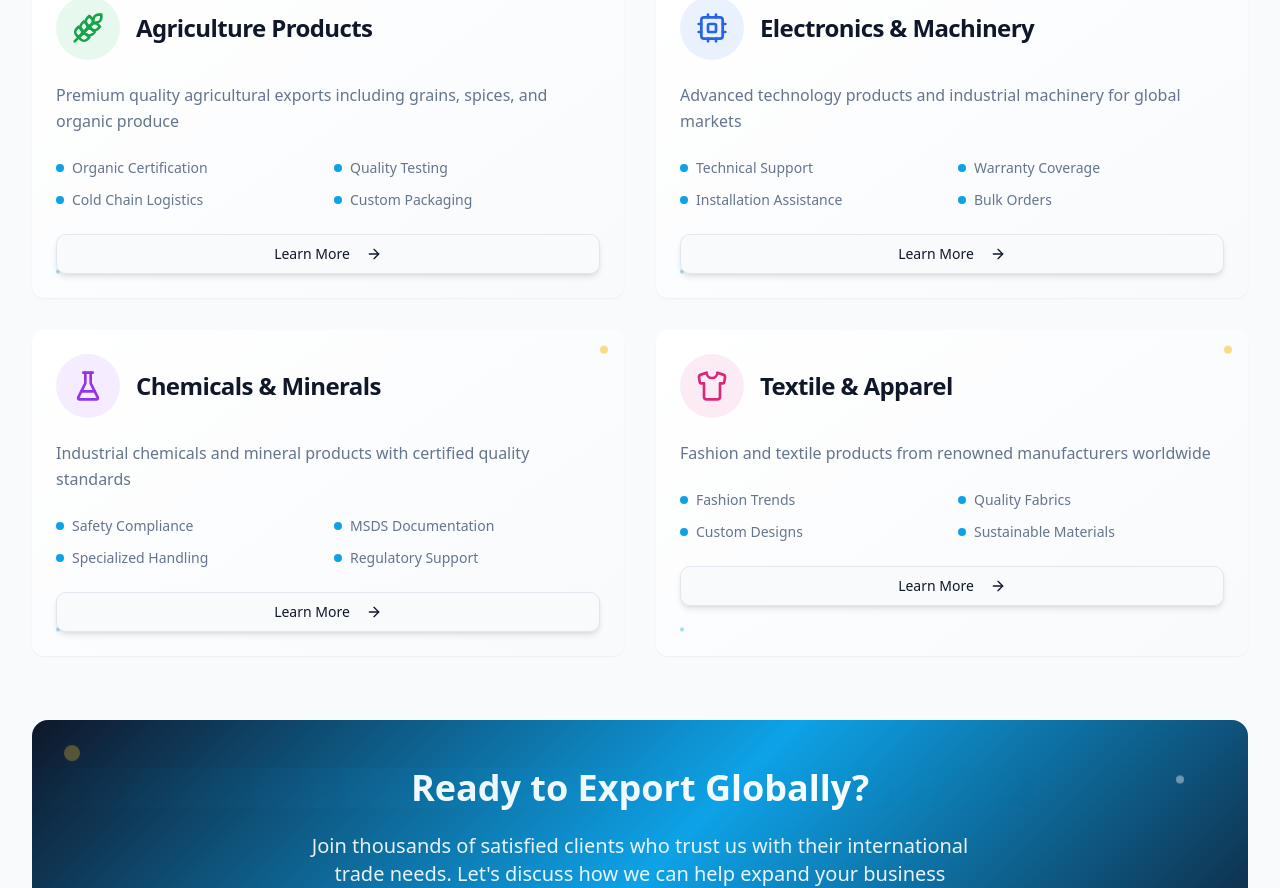
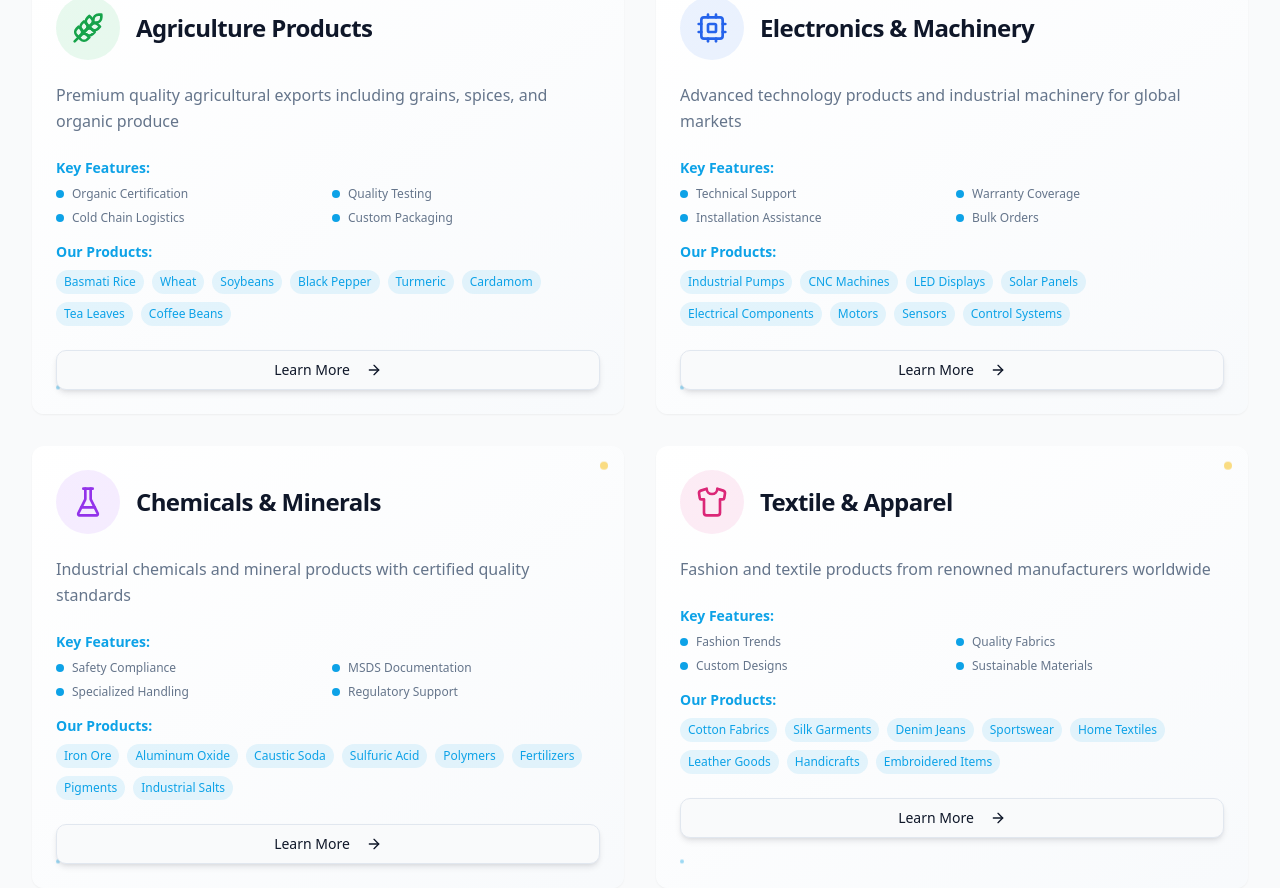
Before and after one commit to tirth71/global-portals-express, a React (Vite) app: page / in a window 1280 px wide. Shown: the part 2279-3167 px from the top of the page. Built offline with nearby package versions, Linux system fonts and the light colour scheme.

Commit message:
Add service product details
Add product details and a list of services to the Services section.

```diff
--- a/src/components/Services.tsx
+++ b/src/components/Services.tsx
@@ -9,6 +9,7 @@ const Services = () => {
       title: "Agriculture Products",
       description: "Premium quality agricultural exports including grains, spices, and organic produce",
       features: ["Organic Certification", "Quality Testing", "Cold Chain Logistics", "Custom Packaging"],
+      products: ["Basmati Rice", "Wheat", "Soybeans", "Black Pepper", "Turmeric", "Cardamom", "Tea Leaves", "Coffee Beans"],
       color: "bg-green-500/10 text-green-600"
     },
     {
@@ -16,6 +17,7 @@ const Services = () => {
       title: "Electronics & Machinery",
       description: "Advanced technology products and industrial machinery for global markets",
       features: ["Technical Support", "Warranty Coverage", "Installation Assistance", "Bulk Orders"],
+      products: ["Industrial Pumps", "CNC Machines", "LED Displays", "Solar Panels", "Electrical Components", "Motors", "Sensors", "Control Systems"],
       color: "bg-blue-500/10 text-blue-600"
     },
     {
@@ -23,6 +25,7 @@ const Services = () => {
       title: "Chemicals & Minerals",
       description: "Industrial chemicals and mineral products with certified quality standards",
       features: ["Safety Compliance", "MSDS Documentation", "Specialized Handling", "Regulatory Support"],
+      products: ["Iron Ore", "Aluminum Oxide", "Caustic Soda", "Sulfuric Acid", "Polymers", "Fertilizers", "Pigments", "Industrial Salts"],
       color: "bg-purple-500/10 text-purple-600"
     },
     {
@@ -30,6 +33,7 @@ const Services = () => {
       title: "Textile & Apparel",
       description: "Fashion and textile products from renowned manufacturers worldwide",
       features: ["Fashion Trends", "Quality Fabrics", "Custom Designs", "Sustainable Materials"],
+      products: ["Cotton Fabrics", "Silk Garments", "Denim Jeans", "Sportswear", "Home Textiles", "Leather Goods", "Handicrafts", "Embroidered Items"],
       color: "bg-pink-500/10 text-pink-600"
     }
   ];
@@ -71,14 +75,31 @@ const Services = () => {
                 <p className="text-muted-foreground leading-relaxed group-hover:text-foreground transition-colors duration-300">{service.description}</p>
               </CardHeader>
               <CardContent className="relative z-10">
-                <div className="grid grid-cols-2 gap-3 mb-6">
-                  {service.features.map((feature, featureIndex) => (
-                    <div key={feature} className="flex items-center space-x-2 group/feature animate-fade-in-left" style={{ animationDelay: `${(index * 200) + (featureIndex * 100)}ms` }}>
-                      <div className="w-2 h-2 bg-secondary rounded-full flex-shrink-0 group-hover/feature:animate-pulse-glow group-hover/feature:scale-125 transition-transform duration-300"></div>
-                      <span className="text-sm text-muted-foreground group-hover:text-foreground transition-colors duration-300">{feature}</span>
+                <div className="space-y-4 mb-6">
+                  <div>
+                    <h4 className="text-sm font-semibold text-secondary mb-2">Key Features:</h4>
+                    <div className="grid grid-cols-2 gap-2">
+                      {service.features.map((feature, featureIndex) => (
+                        <div key={feature} className="flex items-center space-x-2 group/feature animate-fade-in-left" style={{ animationDelay: `${(index * 200) + (featureIndex * 100)}ms` }}>
+                          <div className="w-2 h-2 bg-secondary rounded-full flex-shrink-0 group-hover/feature:animate-pulse-glow group-hover/feature:scale-125 transition-transform duration-300"></div>
+                          <span className="text-xs text-muted-foreground group-hover:text-foreground transition-colors duration-300">{feature}</span>
+                        </div>
+                      ))}
                     </div>
-                  ))}
+                  </div>
+
+                  <div>
+                    <h4 className="text-sm font-semibold text-secondary mb-2">Our Products:</h4>
+                    <div className="flex flex-wrap gap-2">
+                      {service.products.map((product, productIndex) => (
+                        <span key={product} className="text-xs bg-secondary/10 text-secondary px-2 py-1 rounded-full hover:bg-secondary hover:text-white transition-all duration-300 cursor-pointer animate-scale-in" style={{ animationDelay: `${(index * 200) + (productIndex * 50)}ms` }}>
+                          {product}
+                        </span>
+                      ))}
+                    </div>
+                  </div>
                 </div>
+
                 <Button variant="outline" className="w-full group/btn relative overflow-hidden">
                   <span className="relative z-10">Learn More</span>
                   <ArrowRight className="ml-2 h-4 w-4 group-hover/btn:translate-x-1 transition-transform duration-300 relative z-10" />
```
